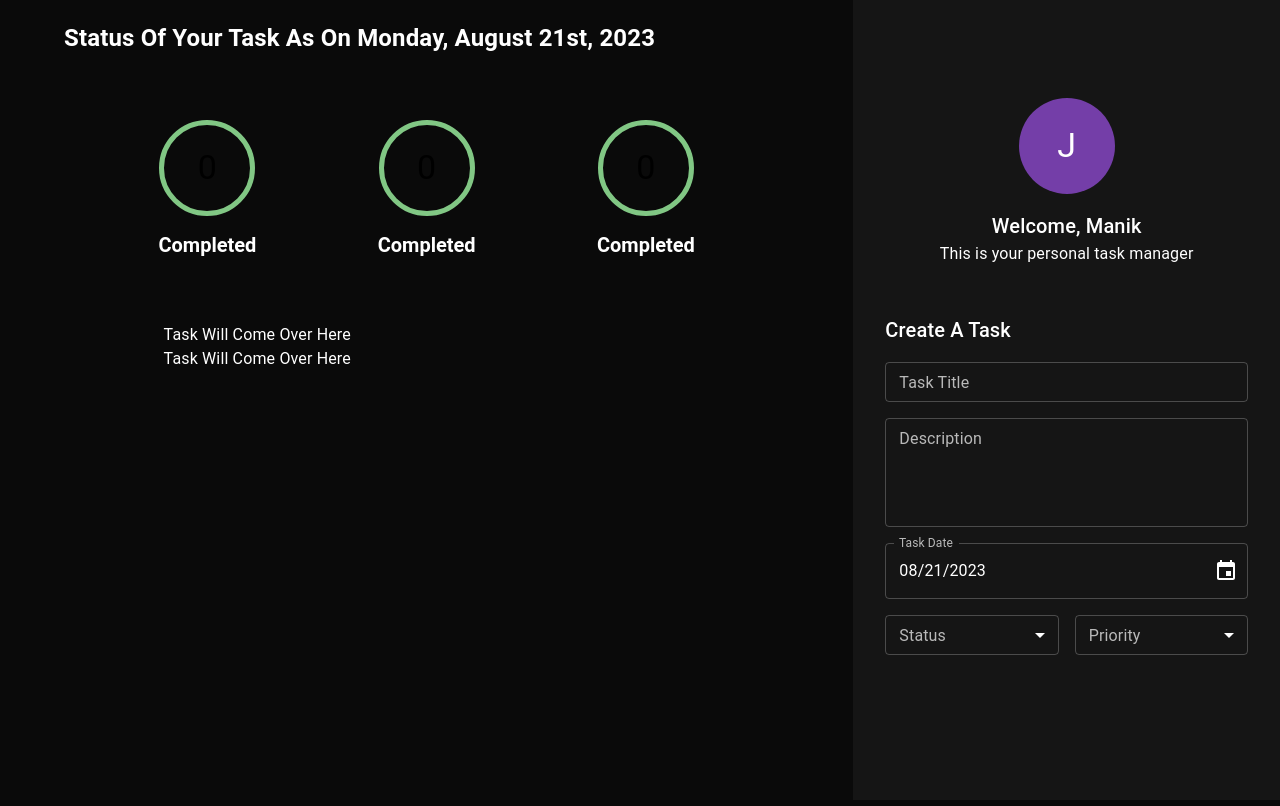
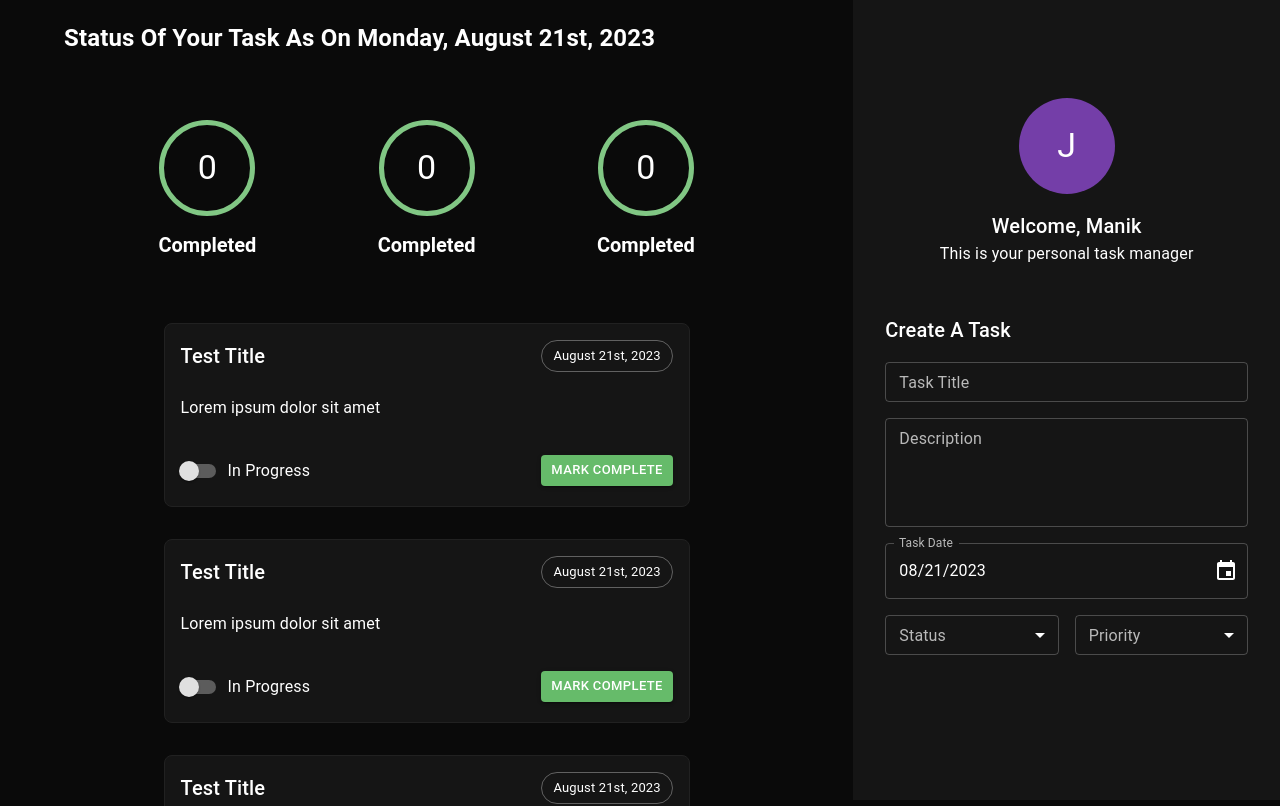
Before and after one commit to ngchinchia/taskmanager, a React (Create React App) app: page / in a window 1280 px wide. Shown: the top 806 px of the page. Built offline with nearby package versions, Linux system fonts and the light colour scheme.

Commit message:
conclude frontend

```diff
--- /dev/null
+++ b/src/components/task/_taskDescription.tsx
@@ -0,0 +1,17 @@
+import React, { FC, ReactElement } from "react";
+import { Box, Typography } from "@mui/material";
+import { ITaskDescription } from "./interfaces/ITaskDescription";
+import PropTypes from "prop-types";
+
+export const TaskDescription: FC<ITaskDescription> = (props): ReactElement => {
+  const { description = "Lorem ipsum dolor sit amet" } = props;
+  return (
+    <Box>
+      <Typography>{description}</Typography>
+    </Box>
+  );
+};
+
+TaskDescription.propTypes = {
+  description: PropTypes.string,
+};
--- /dev/null
+++ b/src/components/task/_taskFooter.tsx
@@ -0,0 +1,39 @@
+import React, { FC, ReactElement } from "react";
+import { Box, Button, Switch, FormControlLabel } from "@mui/material";
+import { ITaskFooter } from "./interfaces/ITaskFooter";
+import PropTypes from "prop-types";
+
+export const TaskFooter: FC<ITaskFooter> = (props): ReactElement => {
+  const {
+    onStatusChange = (e) => console.log(e),
+    onClick = (e) => console.log(e),
+  } = props;
+
+  return (
+    <Box
+      display="flex"
+      justifyContent="space-between"
+      alignItems="center"
+      mt={4}
+    >
+      <FormControlLabel
+        label="In Progress"
+        control={<Switch onChange={(e) => onStatusChange(e)} color="warning" />}
+      />
+      <Button
+        variant="contained"
+        color="success"
+        size="small"
+        sx={{ color: "#ffffff" }}
+        onClick={(e) => onClick(e)}
+      >
+        Mark Complete
+      </Button>
+    </Box>
+  );
+};
+
+TaskFooter.propTypes = {
+    onStatusChange: PropTypes.func,
+    onClick: PropTypes.func,
+}
--- /dev/null
+++ b/src/components/task/_taskHeader.tsx
@@ -0,0 +1,24 @@
+import React, { FC, ReactElement } from "react";
+import { Chip, Box, Typography } from "@mui/material";
+import { ITaskHeader } from "./interfaces/ITaskHeader";
+import { format } from "date-fns";
+import PropTypes from "prop-types";
+
+export const TaskHeader: FC<ITaskHeader> = (props): ReactElement => {
+  const { title = "Default Title", date = new Date() } = props;
+  return (
+    <Box display="flex" width="100%" justifyContent="space-between" mb={3}>
+      <Box>
+        <Typography variant="h6">{title}</Typography>
+      </Box>
+      <Box>
+        <Chip variant="outlined" label={format(date, "PPP")} />
+      </Box>
+    </Box>
+  );
+};
+
+TaskHeader.propTypes = {
+  title: PropTypes.string,
+  date: PropTypes.instanceOf(Date),
+};
--- /dev/null
+++ b/src/components/task/helpers/renderPriorityBorderColor.ts
@@ -0,0 +1,14 @@
+import { Priority } from "../../createTaskForm/enums/Priority";
+
+export const renderPriorityBorderColor = (priority: string): string => {
+  switch (priority) {
+    case Priority.normal:
+      return "grey.900";
+    case Priority.low:
+      return "info.light";
+    case Priority.high:
+      return "error.light";
+    default:
+        return 'grey.900';
+  }
+};
--- /dev/null
+++ b/src/components/task/interfaces/ITask.ts
@@ -0,0 +1,9 @@
+import { ITaskHeader } from "./ITaskHeader";
+import { ITaskDescription } from "./ITaskDescription";
+import { ITaskFooter } from "./ITaskFooter";
+
+export interface ITask extends ITaskHeader, ITaskDescription, ITaskFooter {
+  id?: string;
+  priority?: string;
+  status?: string;
+}
--- /dev/null
+++ b/src/components/task/interfaces/ITaskDescription.ts
@@ -0,0 +1,3 @@
+export interface ITaskDescription {
+    description?: string;
+}
--- /dev/null
+++ b/src/components/task/interfaces/ITaskFooter.ts
@@ -0,0 +1,8 @@
+import React from "react";
+
+export interface ITaskFooter {
+  onStatusChange?: (e: React.ChangeEvent<HTMLInputElement>) => void;
+  onClick?: (
+    e: React.MouseEvent<HTMLButtonElement> | React.MouseEvent<HTMLAnchorElement>
+  ) => void;
+}
--- /dev/null
+++ b/src/components/task/interfaces/ITaskHeader.ts
@@ -0,0 +1,4 @@
+export interface ITaskHeader {
+    title?: string;
+    date?: Date;
+}
--- /dev/null
+++ b/src/components/task/task.tsx
@@ -0,0 +1,56 @@
+import React, { FC, ReactElement } from "react";
+import { Box } from "@mui/material";
+import { TaskHeader } from "./_taskHeader";
+import { TaskDescription } from "./_taskDescription";
+import { TaskFooter } from "./_taskFooter";
+import { ITask } from "./interfaces/ITask";
+import { Status } from "../createTaskForm/enums/Status";
+import { Priority } from "../createTaskForm/enums/Priority";
+import { renderPriorityBorderColor } from "./helpers/renderPriorityBorderColor";
+import PropTypes from "prop-types";
+//Task Header
+//Task Desc
+//Task Footer
+
+export const Task: FC<ITask> = (props): ReactElement => {
+  const {
+    title = "Test Title",
+    date = new Date(),
+    description = "Lorem ipsum dolor sit amet",
+    priority = Priority.normal,
+    status = Status.completed,
+    onStatusChange = (e) => console.log(e),
+    onClick = (e) => console.log(e),
+  } = props;
+  return (
+    <Box
+      display="flex"
+      width="100%"
+      justifyContent="flex-start"
+      flexDirection="column"
+      mb={4}
+      p={2}
+      sx={{
+        width: "100%",
+        backgroundColor: "background.paper",
+        borderRadius: "8px",
+        border: "1px solid",
+        borderColor: renderPriorityBorderColor(priority),
+      }}
+    >
+      <TaskHeader title={title} date={date} />
+      <TaskDescription description={description} />
+      <TaskFooter onClick={onClick} onStatusChange={onStatusChange} />
+    </Box>
+  );
+};
+
+Task.propTypes = {
+  title: PropTypes.string,
+  date: PropTypes.instanceOf(Date),
+  description: PropTypes.string,
+  onStatusChange: PropTypes.func,
+  onClick: PropTypes.func,
+  priority: PropTypes.string,
+  status: PropTypes.string,
+};
--- a/src/components/taskArea/taskArea.tsx
+++ b/src/components/taskArea/taskArea.tsx
@@ -2,6 +2,7 @@
 import { Grid, Box } from "@mui/material";
 import { format } from "date-fns";
 import { TaskCounter } from "../taskCounter/taskCounter";
+import { Task } from "../task/task";
 
 export const TaskArea: FC = (): ReactElement => {
   return (
@@ -20,13 +21,14 @@
           xs={12} //small device
           mb={8}
         >
-         <TaskCounter/>
-         <TaskCounter/>
-         <TaskCounter/>
+          <TaskCounter />
+          <TaskCounter />
+          <TaskCounter />
         </Grid>
         <Grid item display="flex" flexDirection="column" xs={10} md={8}>
-          <Box>Task Will Come Over Here</Box>
-          <Box>Task Will Come Over Here</Box>
+          <Task />
+          <Task />
+          <Task />
         </Grid>
       </Grid>
     </Grid>
--- a/src/components/taskCounter/taskCounter.tsx
+++ b/src/components/taskCounter/taskCounter.tsx
@@ -27,12 +27,12 @@
             borderColor: `${emitCorrectBorderColor(status)}`,
           }}
         >
-          <Typography color="ffffff" variant="h4">
+          <Typography color="#ffffff" variant="h4">
             {count}
           </Typography>
         </Avatar>
         <Typography
-          color="ffffff"
+          color="#ffffff"
           variant="h5"
           fontWeight="bold"
           fontSize="20px"
```
